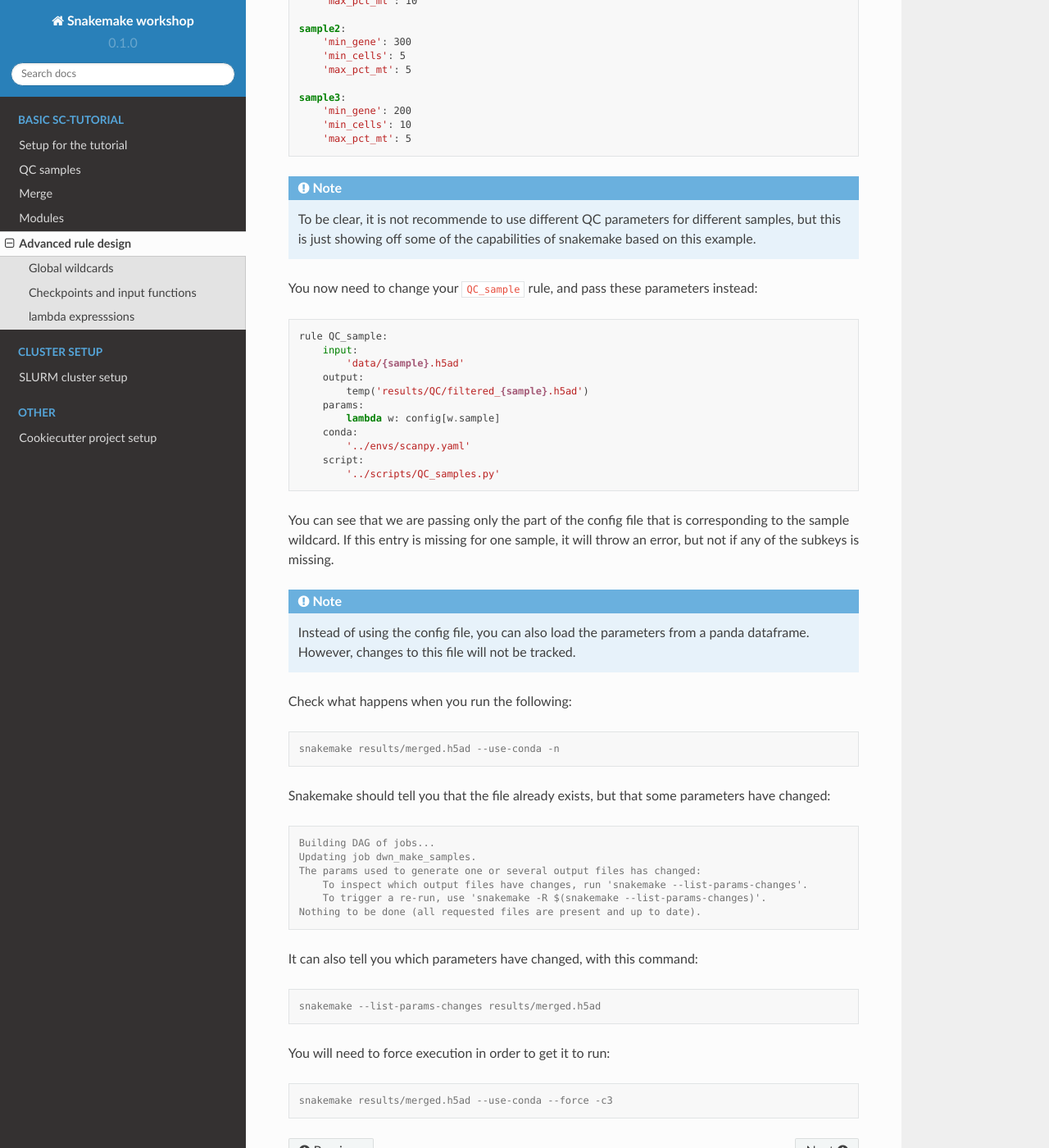
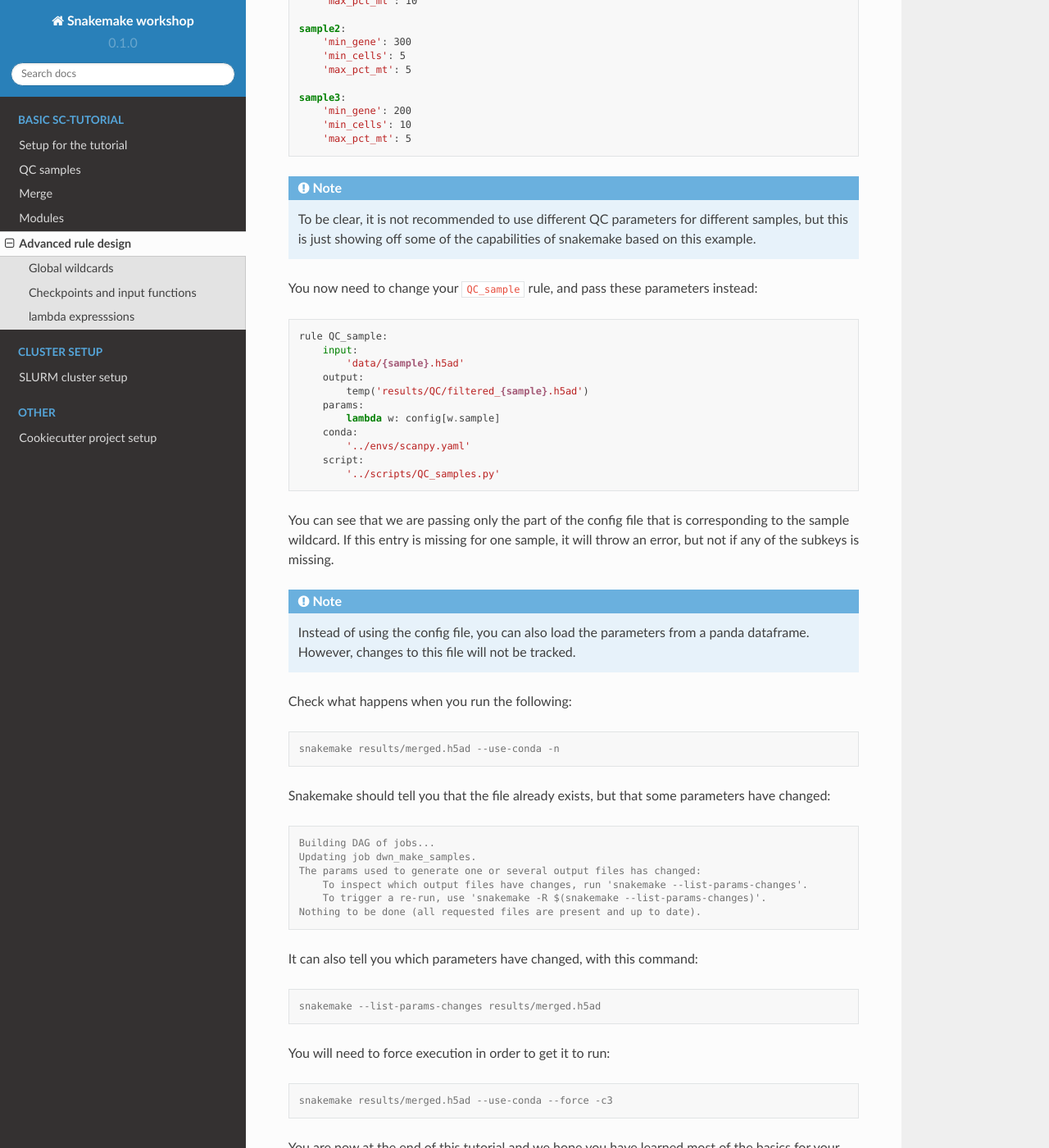
Before and after one commit to slobentanzer/snakemake-workshop, a Sphinx documentation site: the page built from docs/source/tutorial/advanced.rst, in a window 1280 px wide and 1400 px high, scrolled down 4245 px. Shown: the whole window at 82% size. Built offline with Sphinx 7.4.7 and the Read the Docs theme 2.0.0, drawn with Linux system fonts in a browser that asks for light colours; some of the changed text lies outside the part shown.

Commit message:
spelling

```diff
--- a/docs/source/tutorial/advanced.rst
+++ b/docs/source/tutorial/advanced.rst
@@ -204,7 +204,7 @@ You will first change the ``config.yaml`` file and make entries for each sample,
         'max_pct_mt': 5
 
 .. note::
-    To be clear, it is not recommende to use different QC parameters for different samples, but this is just showing off some of the capabilities of snakemake based on this example.
+    To be clear, it is not recommended to use different QC parameters for different samples, but this is just showing off some of the capabilities of snakemake based on this example.
 
 You now need to change your ``QC_sample`` rule, and pass these parameters instead:
 
@@ -256,3 +256,5 @@ You will need to force execution in order to get it to run:
 .. code-block:: console
 
     snakemake results/merged.h5ad --use-conda --force -c3
+
+You are now at the end of this tutorial and we hope you have learned most of the basics for your needs. You can also check out the original snakemake tutorial and their excellent documentation.
--- a/docs/source/tutorial/modules.rst
+++ b/docs/source/tutorial/modules.rst
@@ -169,4 +169,4 @@ and a project structure:
     └── config
         └── config.yaml
 
-In the next section, you will learn about global wildcards, and so-called checkpoints.
+In the next section, you will learn about global wildcards, so-called checkpoints, and how to use lambda expressions to dynamically change parameters of rules.
```
